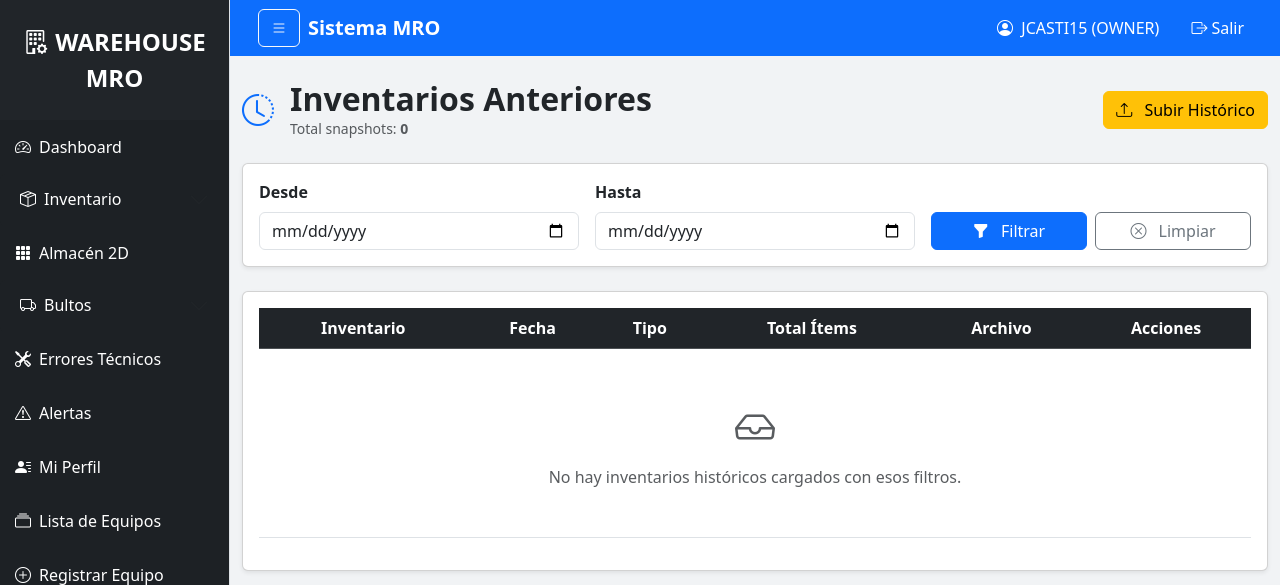
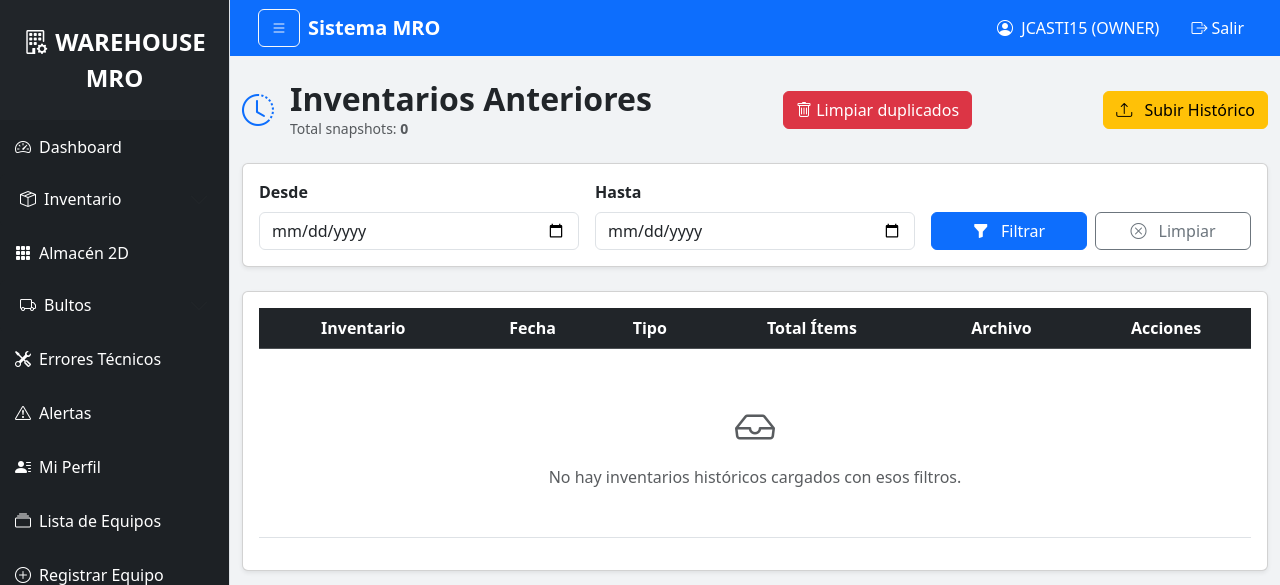
Before and after one commit to Joselu04991/warehouse_mro_4-main, a Flask app: page /inventory/history in a window 1280 px wide. Shown: the top 585 px of the page. Run offline with Flask 3, Linux system fonts and the light colour scheme; a user stored in the database is signed in.

Commit message:
Update history.html

```diff
--- a/templates/inventory/history.html
+++ b/templates/inventory/history.html
@@ -9,7 +9,13 @@
       <div class="text-muted small">Total snapshots: <span class="fw-semibold">{{ total_snapshots }}</span></div>
     </div>
   </div>
-
+<form method="post"
+      action="{{ url_for('inventory.cleanup_duplicates') }}"
+      onsubmit="return confirm('¿Eliminar inventarios duplicados?')">
+  <button class="btn btn-danger">
+    <i class="bi bi-trash"></i> Limpiar duplicados
+  </button>
+</form>
   <a href="{{ url_for('inventory.upload_history') }}" class="btn btn-warning">
     <i class="bi bi-upload me-2"></i> Subir Histórico
   </a>
```
